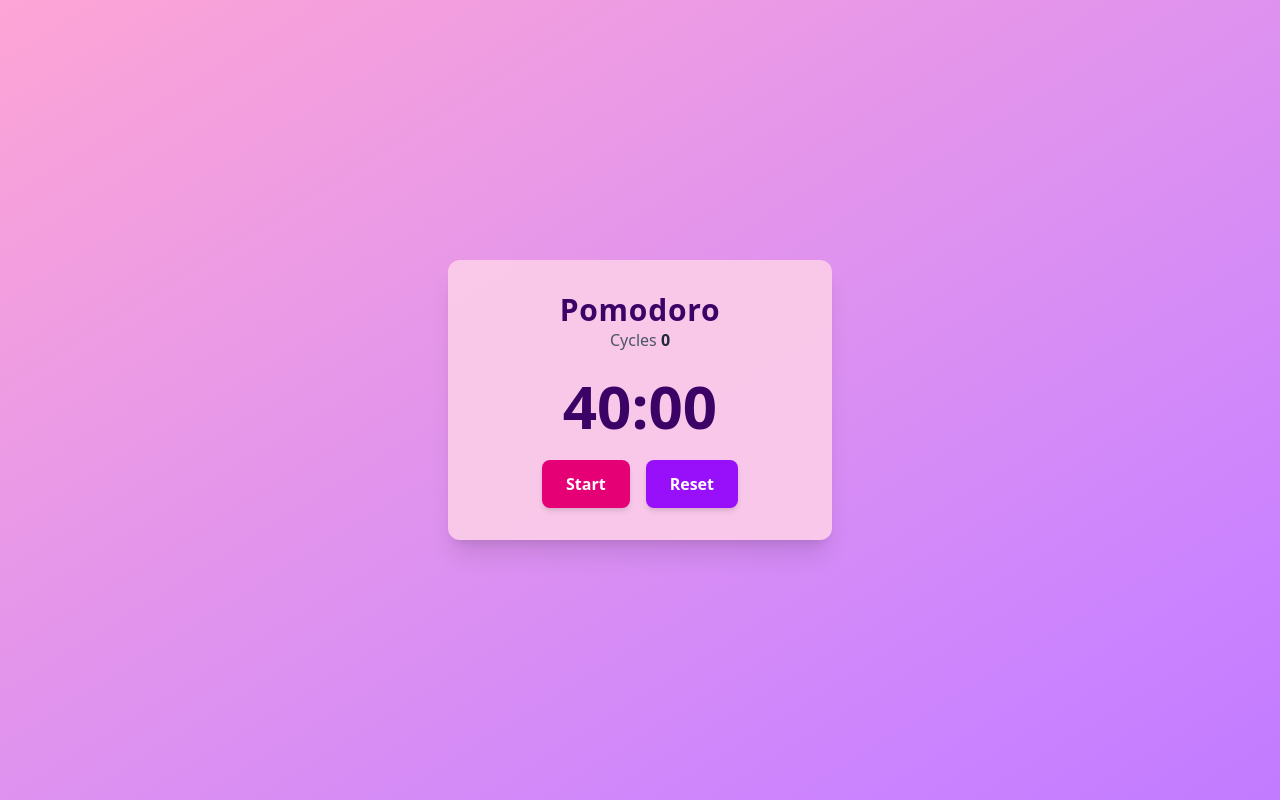
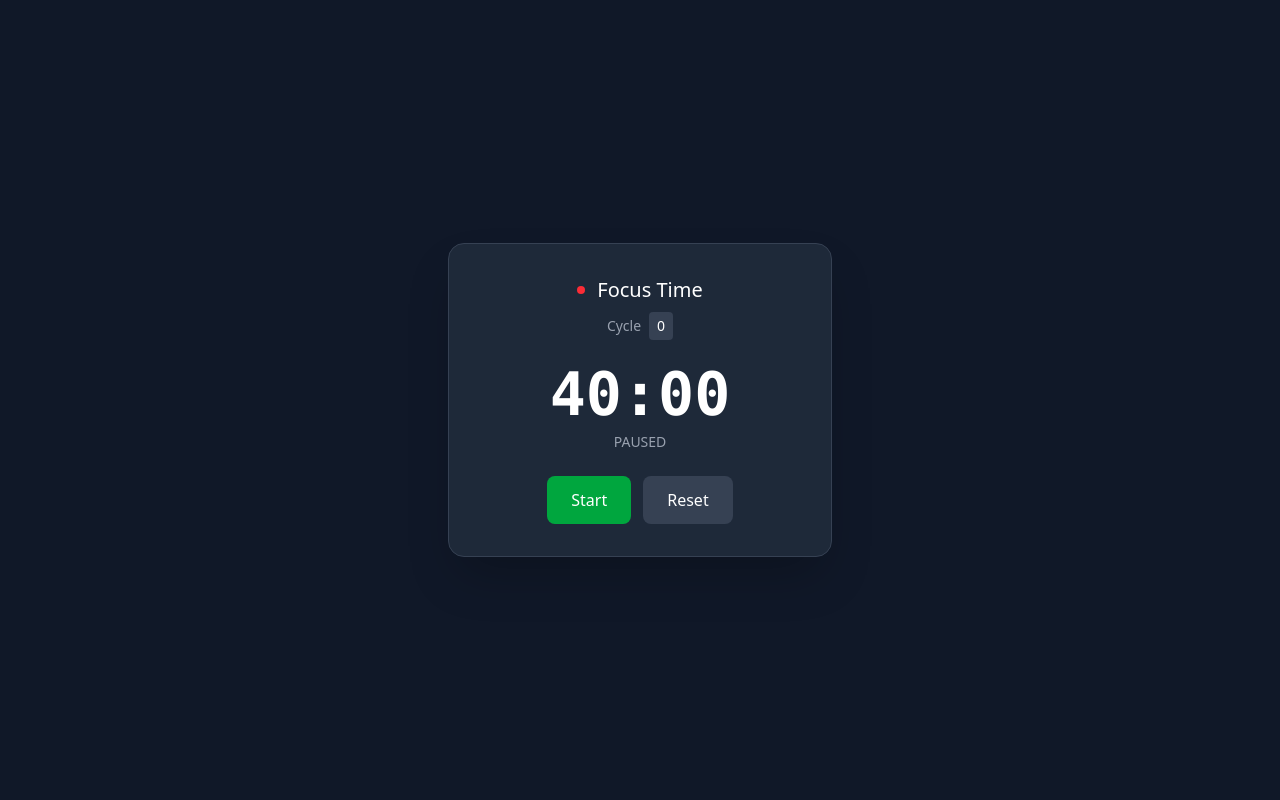
Before and after one commit to Falak-Chudasama/Pomogranate, a React (Vite) app: page / in a window 1280 px wide. Built offline with nearby package versions, Linux system fonts and the light colour scheme.

Commit message:
Major UI changes

```diff
--- a/index.html
+++ b/index.html
@@ -2,7 +2,7 @@
 <html lang="en">
   <head>
     <meta charset="UTF-8" />
-    <!-- <link rel="icon" type="image/svg+xml" href="/vite.svg" /> -->
+    <link rel="icon" type="image/svg+xml" href="pomegranate.ico" />
     <meta name="viewport" content="width=device-width, initial-scale=1.0" />
     <title>Pomogranate</title>
   </head>
--- a/src/App.jsx
+++ b/src/App.jsx
@@ -47,12 +47,12 @@ function App() {
     // Sounds
     const playSound = (src) => {
         const sound = new Audio(src);
-        sound.play();
+        // sound.play();
     };
 
     const playTimeRunningOut = () => {
         soundRef.current = new Audio("../time-running-out-sound.mp3");
-        soundRef.current.play();
+        // soundRef.current.play();
     };
 
     const stopTimeRunningOut = () => {
@@ -86,7 +86,6 @@ function App() {
                     clearInterval(intervalRef.current);
                     stopTimeRunningOut();
                     handleTimerEnd();
-                    setTimeLeft(0);
                 } else {
                     if (remainingSeconds === 5 && !isPomodoro) playTimeRunningOut();
                     setTimeLeft(remainingSeconds);
@@ -155,27 +154,46 @@ function App() {
     };
 
     return (
-        <div className='w-full h-screen bg-gradient-to-br from-pink-300 to-purple-400 flex items-center justify-center transition-all duration-300'>
-            <div className='bg-pink-200/90 p-8 rounded-xl shadow-xl flex flex-col items-center space-y-6 max-w-sm w-full'>
+        <div className='min-h-screen bg-gray-900 flex items-center justify-center p-4'>
+            <div className='bg-gray-800 border border-gray-700 p-8 rounded-2xl shadow-2xl flex flex-col items-center space-y-6 max-w-sm w-full'>
+
+                <div className="text-center space-y-2">
+                    <div className="flex items-center justify-center gap-3">
+                        <div className={`w-2 h-2 rounded-full ${isPomodoro ? 'bg-red-500' : 'bg-blue-500'}`}></div>
+                        <h1 className="text-xl font-medium text-white">
+                            {isPomodoro ? "Focus Time" : "Break Time"}
+                        </h1>
+                    </div>
+                    <div className="flex items-center justify-center gap-2 text-gray-400">
+                        <span className="text-sm">Cycle</span>
+                        <span className="bg-gray-700 px-2 py-1 rounded text-sm text-white">
+                            {cycles}
+                        </span>
+                    </div>
+                </div>
+
                 <div className="text-center">
-                    <h1 className="text-3xl font-bold text-purple-950 tracking-wide">
-                        {isPomodoro ? "Pomodoro" : "Break"}
-                    </h1>
-                    <p className="text-md font-normal text-gray-600">
-                        Cycles <span className="font-semibold text-gray-800">{cycles}</span>
-                    </p>
+                    <div className="text-6xl font-bold text-white font-mono mb-2">
+                        {formatTime(timeLeft)}
+                    </div>
+                    <div className="text-sm text-gray-400">
+                        {isRunning ? 'RUNNING' : 'PAUSED'}
+                    </div>
                 </div>
-                <h1 className='text-6xl font-bold text-purple-950'>
-                    {formatTime(timeLeft)}
-                </h1>
-                <div className="flex justify-center items-center gap-4">
+
+                <div className="flex gap-3">
                     <button
-                        className={`px-6 py-3 text-white font-semibold rounded-lg shadow-md transition duration-300 transform hover:scale-105 bg-pink-600 hover:bg-pink-700`}
+                        className={`px-6 py-3 font-medium rounded-lg transition-colors duration-200 ${
+                            isRunning
+                                ? 'bg-orange-600 hover:bg-orange-700 text-white'
+                                : 'bg-green-600 hover:bg-green-700 text-white'
+                        }`}
                         onClick={handleStartPause}>
                         {isRunning ? "Pause" : "Start"}
                     </button>
+
                     <button
-                        className={`px-6 py-3 text-white font-semibold rounded-lg shadow-md transition duration-300 transform hover:scale-105 bg-purple-600 hover:bg-purple-700`}
+                        className="px-6 py-3 font-medium rounded-lg bg-gray-700 hover:bg-gray-600 text-white transition-colors duration-200"
                         onClick={handleReset}>
                         Reset
                     </button>
```
Also changed, not shown: 1 other file (tests, documents, lock files or other folders).
